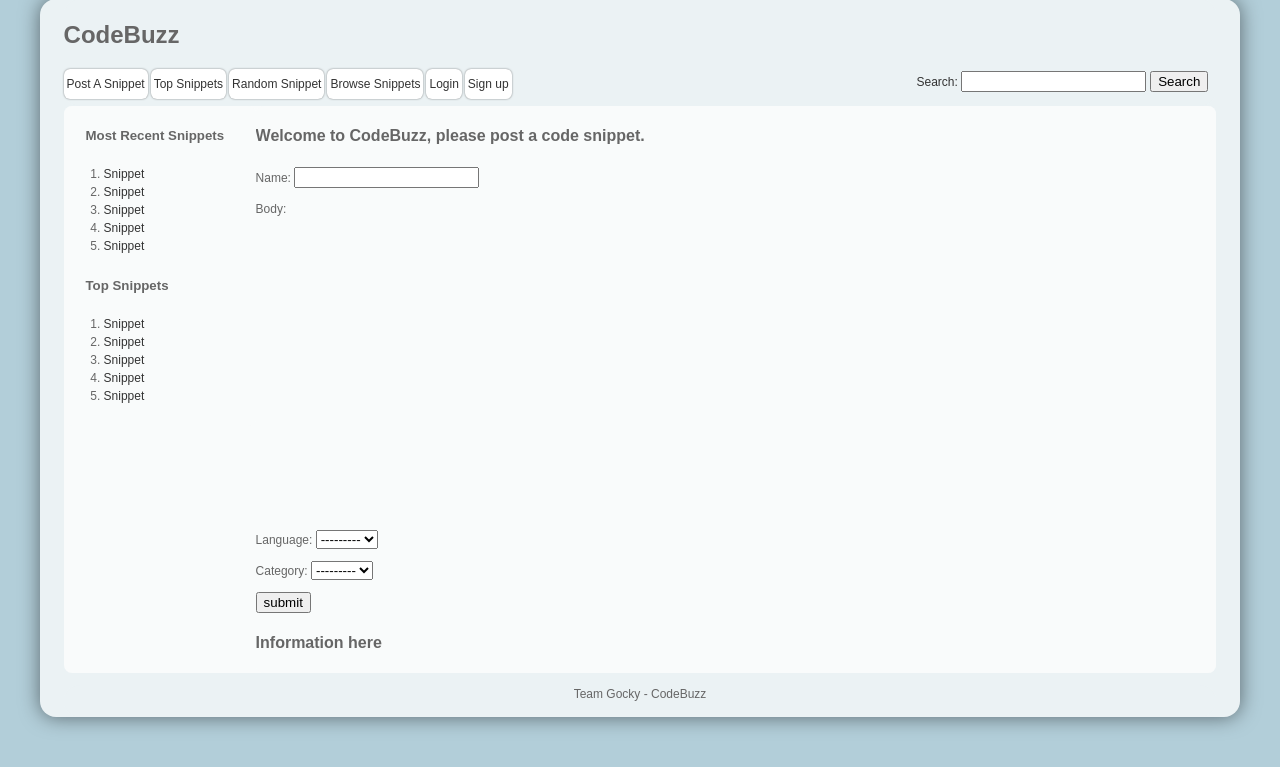
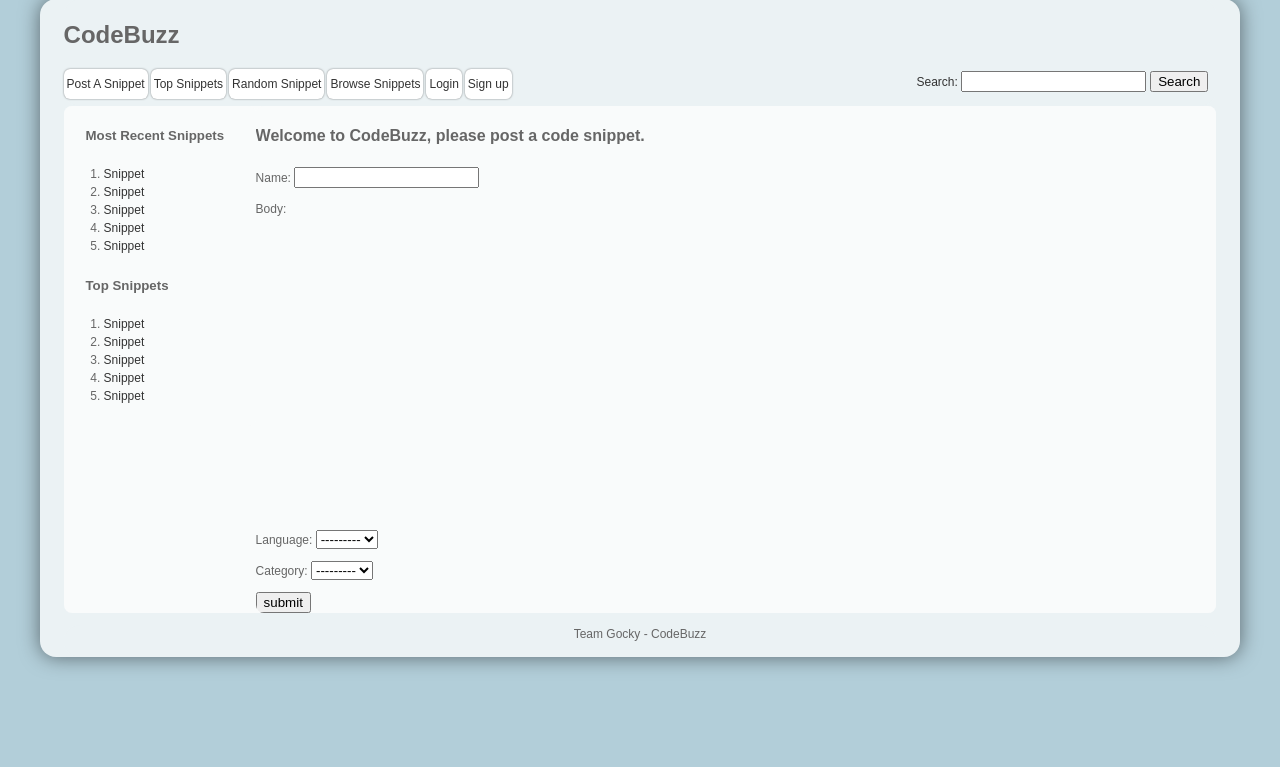
Before and after one commit to TeamGocky/NoteBee, a Django app: page / in a window 1280 px wide. Shown: the part 33-800 px from the top of the page. Run offline with Django 3.2, Linux system fonts and the light colour scheme; data comes from the database, SQL or seed files in the repository; data that the repository does not hold is empty; parts of the project's set-up code (start-up, migrations or seed data) failed here and were passed over.

Commit message:
Removes unnecessary header text

```diff
--- a/codebuzz/templates/index.html
+++ b/codebuzz/templates/index.html
@@ -21,7 +21,6 @@
             <input type="submit" name="submit" value="submit"/>
         </form>
     {% endif %}
-	<h4>Information here</h4>
     <script>
         var editor = document.getElementById("editor");
         var langOpts = document.getElementById("languages");
```
